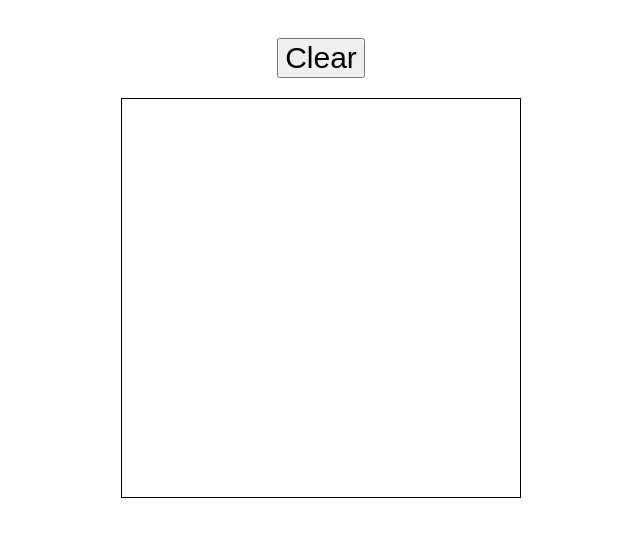
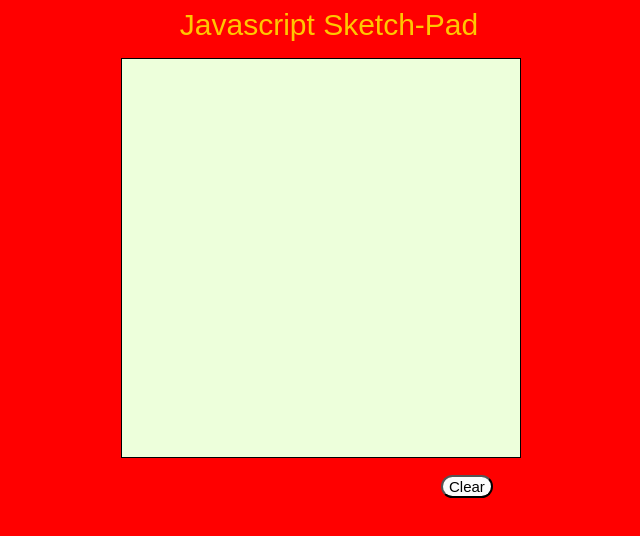
Before and after one commit to JasonSE89/jscriptSketch, a plain HTML site: page index.html in a window 1280 px wide. Shown: the whole page, without its empty margins (319-959 px from the left). Drawn offline with nearby package versions, Linux system fonts and the light colour scheme.

Commit message:
Updated appearance

```diff
--- a/index.html
+++ b/index.html
@@ -9,9 +9,7 @@
 		<link rel="stylesheet" type="text/css" href="stylesheet.css">
 	</head>
 	<body>
-		<div class="wrapper">
-			<button id="clear" onclick="dimensions()">Clear</button>
-		</div>
+		<p>Javascript Sketch-Pad</p>
 		<table>
 			<tr>
 				<td></td>
@@ -302,5 +300,8 @@
 				<td></td>
 			</tr>
 		</table>
+		<div class="wrapper">
+			<button id="clear" onclick="dimensions()">Clear</button>
+		</div>
 	</body>
 </html>
--- a/myscript.js
+++ b/myscript.js
@@ -2,7 +2,7 @@ $(document).ready(function(){
 
 
 	 $("td").mouseenter(function(){
-	 		$(this).css("background-color", "black");
+	 		$(this).css("background-color", "#000000");
 			}
 
 	 	);
@@ -10,7 +10,7 @@ $(document).ready(function(){
 	{
 		click: function()
 		{
-			$("td").css("background-color", "white");
+			$("td").css("background-color", "#edffdb");
 
 
 }
@@ -20,7 +20,7 @@ $(document).ready(function(){
 );
 
 function dimensions(){
-	var dim = prompt("What do you want the dimensions to be");
+	var dim = prompt("Enter Dimensions");
 	$("table").remove();
 	$("body").append("<table></table>");
 	for (var i = dim; i > 0; i--) {
--- a/stylesheet.css
+++ b/stylesheet.css
@@ -1,7 +1,22 @@
+body{
+	background-color: #ff0000;
+}
+
+p{
+	width: 100%;
+	font-size: 30px;
+	font-family: arial;
+	margin: auto;
+	color: #ffc700;
+	position: absolute;
+	text-align: center;
+}
+
 table{
 	position: relative;
 	top: 50px;
 	margin: 0 auto;
+	background-color: #edffdb;
 	border: 1px solid #000000;
 	width: 400px;
 	height: 400px;
@@ -13,13 +28,16 @@ table{
 }
 
 #clear{
-	font-family: arial, sans-serif;
-	font-size: 30px;
-	position: relative;
+	font-family: sans-serif;
+	font-size: 15px;
+	position: absolute;
 	margin: 0 auto;
-	top: 30px;
+	background-color: #fcfcfc;
+	top: 475px;
+	left: 760px;
+	border-radius: 100px;
 }
 
 .reset{
-	background-color: white;
+	background-color: #fcfcfc;
 }
```
